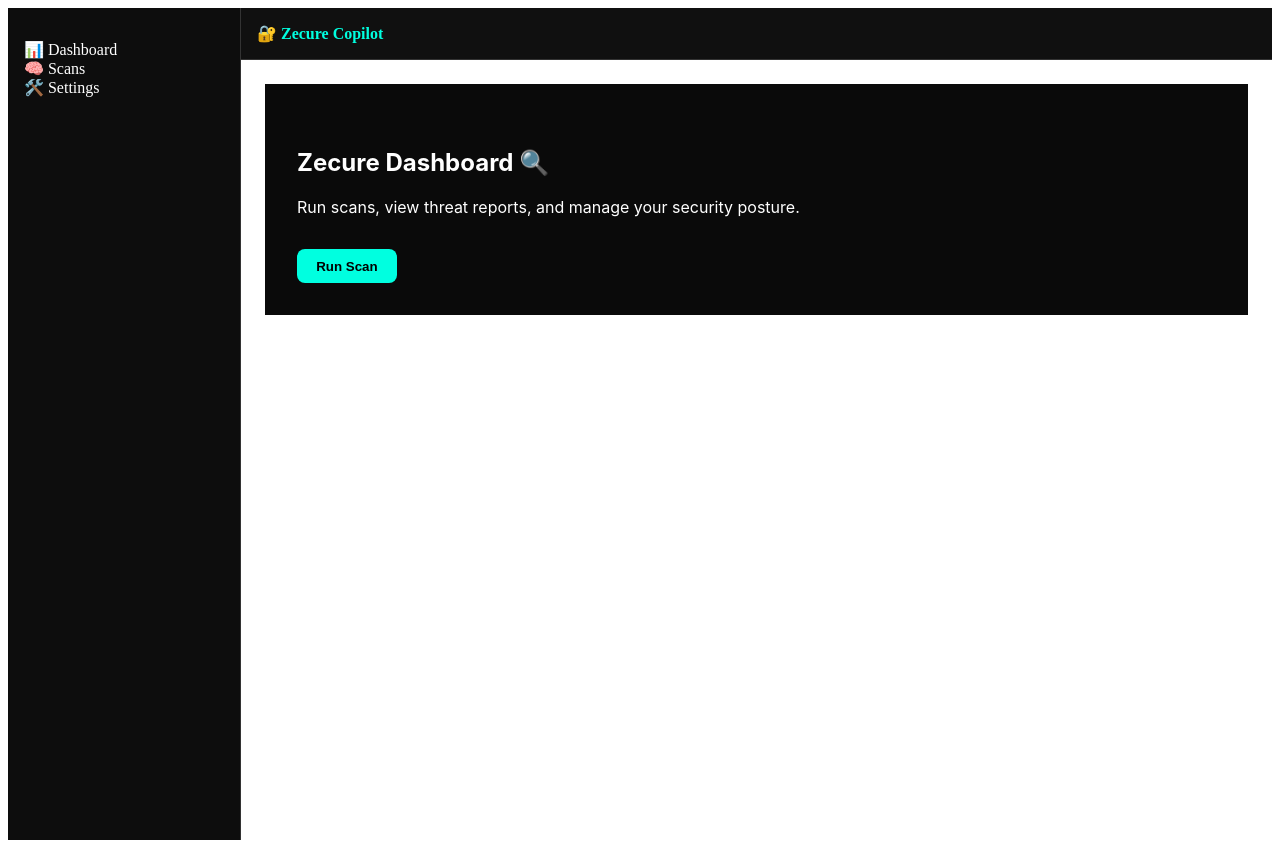
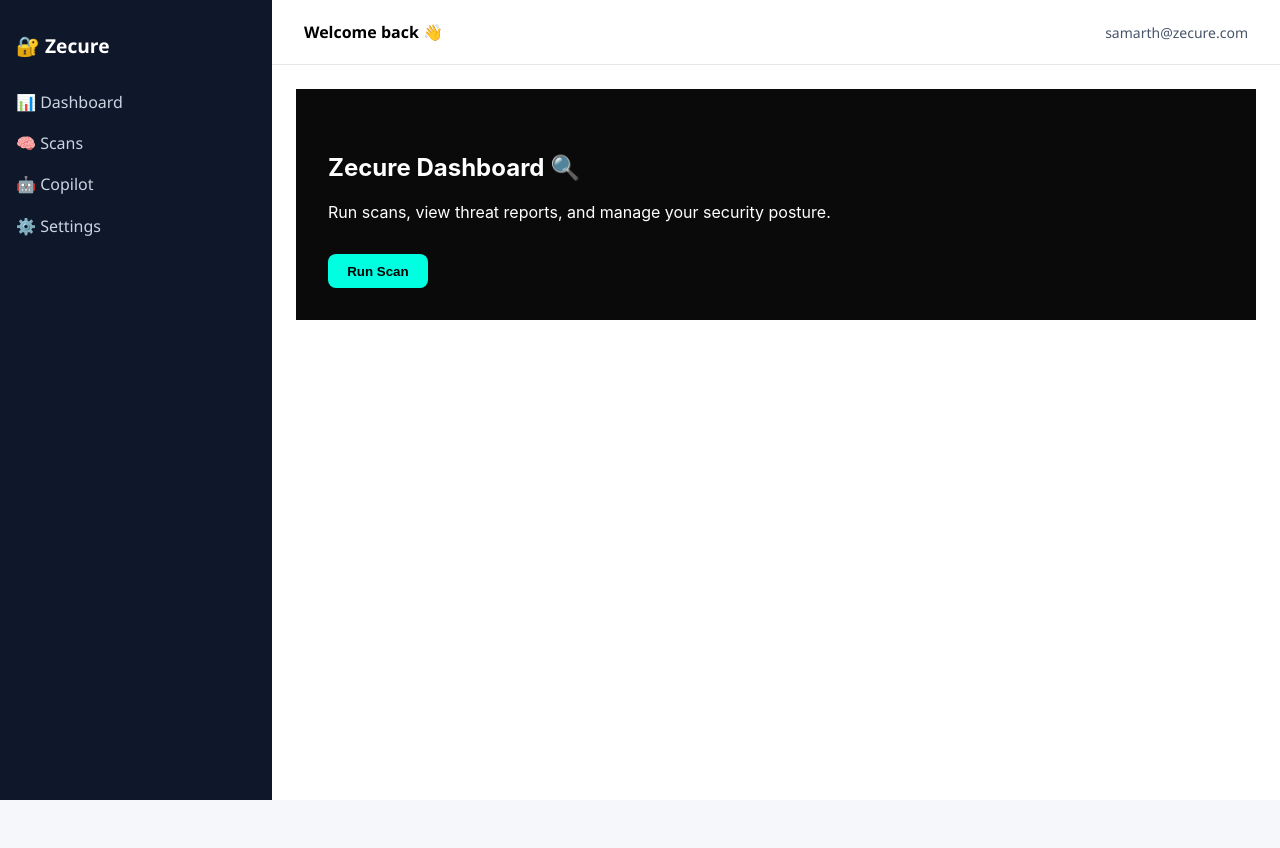
Before and after one commit to KiyaanTechLabs/Zecure, a Next.js app in the folder zecure-ui/: page /dashboard in a window 1280 px wide. After the commit the page ends 800 px from the top, so only its background shows below. Built offline with nearby package versions, Linux system fonts and the light colour scheme.

Commit message:
Phase wise building.

```diff
--- a/zecure-ui/src/app/dashboard/layout.tsx
+++ b/zecure-ui/src/app/dashboard/layout.tsx
@@ -1,14 +1,16 @@
+import React from "react";
 import Sidebar from "@/components/Sidebar";
 import Navbar from "@/components/Navbar";
+import "@/styles/globals.scss";
 
 export default function DashboardLayout({ children }: { children: React.ReactNode }) {
   return (
-    <div style={{ display: "flex" }}>
+    <div className="zecure-dashboard-layout">
       <Sidebar />
-      <main style={{ flex: 1 }}>
+      <div className="zecure-dashboard-main">
         <Navbar />
-        <div style={{ padding: "1.5rem" }}>{children}</div>
-      </main>
+        <div className="zecure-dashboard-content">{children}</div>
+      </div>
     </div>
   );
 }
--- a/zecure-ui/src/components/Navbar.tsx
+++ b/zecure-ui/src/components/Navbar.tsx
@@ -1,15 +1,14 @@
-"use client";
+// src/components/Navbar.tsx
+import React from "react";
+import "@/styles/globals.scss";
 
 export default function Navbar() {
   return (
-    <nav style={{
-      padding: "1rem",
-      backgroundColor: "#101010",
-      color: "#00ffe0",
-      fontWeight: "bold",
-      borderBottom: "1px solid #333"
-    }}>
-      🔐 Zecure Copilot
-    </nav>
+    <header className="zecure-navbar">
+      <div className="navbar-title">Welcome back 👋</div>
+      <div className="navbar-right">
+        <span>samarth@zecure.com</span>
+      </div>
+    </header>
   );
 }
--- a/zecure-ui/src/components/Sidebar.tsx
+++ b/zecure-ui/src/components/Sidebar.tsx
@@ -1,20 +1,20 @@
-"use client";
+// src/components/Sidebar.tsx
+import React from "react";
+import Link from "next/link";
+import "@/styles/globals.scss";
 
 export default function Sidebar() {
   return (
-    <aside style={{
-      width: "200px",
-      backgroundColor: "#0d0d0d",
-      height: "100vh",
-      padding: "1rem",
-      color: "#fff",
-      borderRight: "1px solid #333"
-    }}>
-      <ul style={{ listStyle: "none", padding: 0 }}>
-        <li>📊 Dashboard</li>
-        <li>🧠 Scans</li>
-        <li>🛠️ Settings</li>
-      </ul>
+    <aside className="zecure-sidebar">
+      <div className="sidebar-title">🔐 Zecure</div>
+      <nav>
+        <ul>
+          <li><Link href="/dashboard">📊 Dashboard</Link></li>
+          <li><Link href="/dashboard/scans">🧠 Scans</Link></li>
+          <li><Link href="/dashboard/copilot">🤖 Copilot</Link></li>
+          <li><Link href="/dashboard/settings">⚙️ Settings</Link></li>
+        </ul>
+      </nav>
     </aside>
   );
 }
--- a/zecure-ui/src/styles/globals.scss
+++ b/zecure-ui/src/styles/globals.scss
@@ -56,3 +56,82 @@
     transform: scale(1.03);
   }
 }
+
+// src/styles/globals.scss
+
+body {
+  margin: 0;
+  font-family: 'Segoe UI', sans-serif;
+  background-color: #f5f7fa;
+}
+
+.zecure-dashboard-layout {
+  display: flex;
+  height: 100vh;
+  overflow: hidden;
+}
+
+.zecure-dashboard-main {
+  flex: 1;
+  display: flex;
+  flex-direction: column;
+}
+
+.zecure-dashboard-content {
+  flex: 1;
+  padding: 1.5rem;
+  overflow-y: auto;
+  background-color: #ffffff;
+}
+
+.zecure-sidebar {
+  width: 240px;
+  background-color: #0f172a;
+  color: #fff;
+  padding: 2rem 1rem;
+}
+
+.sidebar-title {
+  font-size: 1.2rem;
+  font-weight: bold;
+  margin-bottom: 2rem;
+}
+
+.zecure-sidebar ul {
+  list-style: none;
+  padding: 0;
+}
+
+.zecure-sidebar li {
+  margin-bottom: 1.2rem;
+}
+
+.zecure-sidebar a {
+  color: #cbd5e1;
+  text-decoration: none;
+  font-weight: 500;
+}
+
+.zecure-sidebar a:hover {
+  color: #fff;
+}
+
+.zecure-navbar {
+  height: 64px;
+  background-color: #ffffff;
+  border-bottom: 1px solid #e5e7eb;
+  display: flex;
+  align-items: center;
+  justify-content: space-between;
+  padding: 0 2rem;
+}
+
+.navbar-title {
+  font-size: 1rem;
+  font-weight: 600;
+}
+
+.navbar-right {
+  font-size: 0.875rem;
+  color: #475569;
+}
```
Also changed, not shown: zecure-ui/src/app/dashboard/copilot/page.tsx (added), zecure-ui/src/app/dashboard/scans/page.tsx (added), zecure-ui/src/app/dashboard/settings/page.tsx (added).
